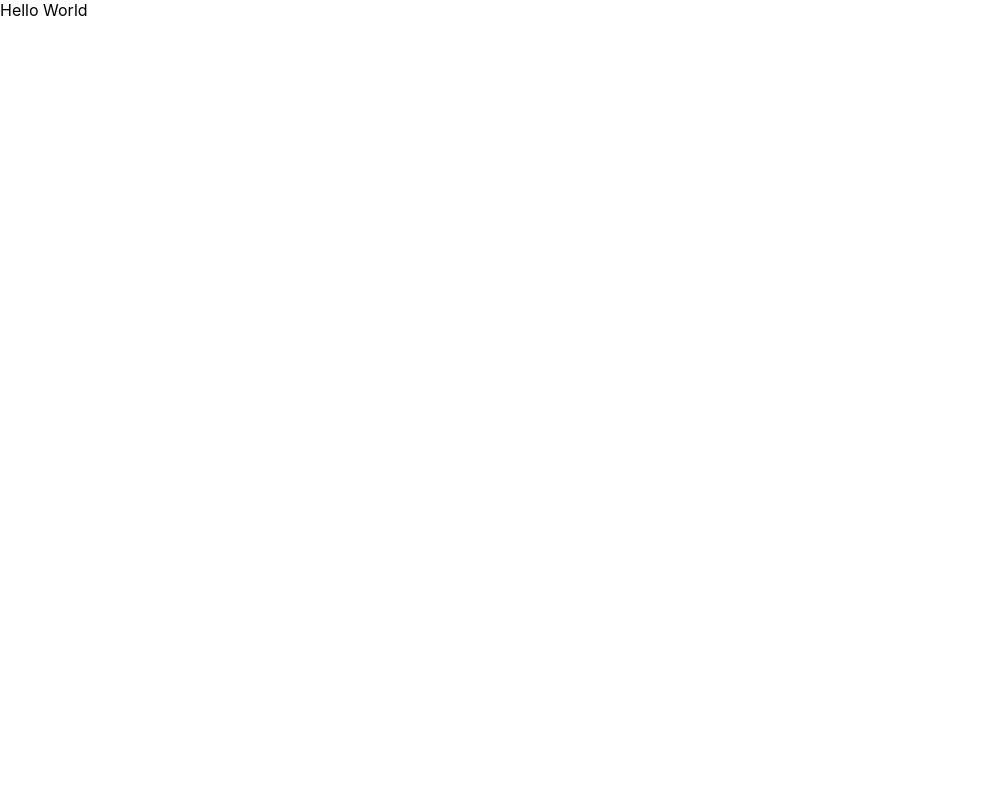
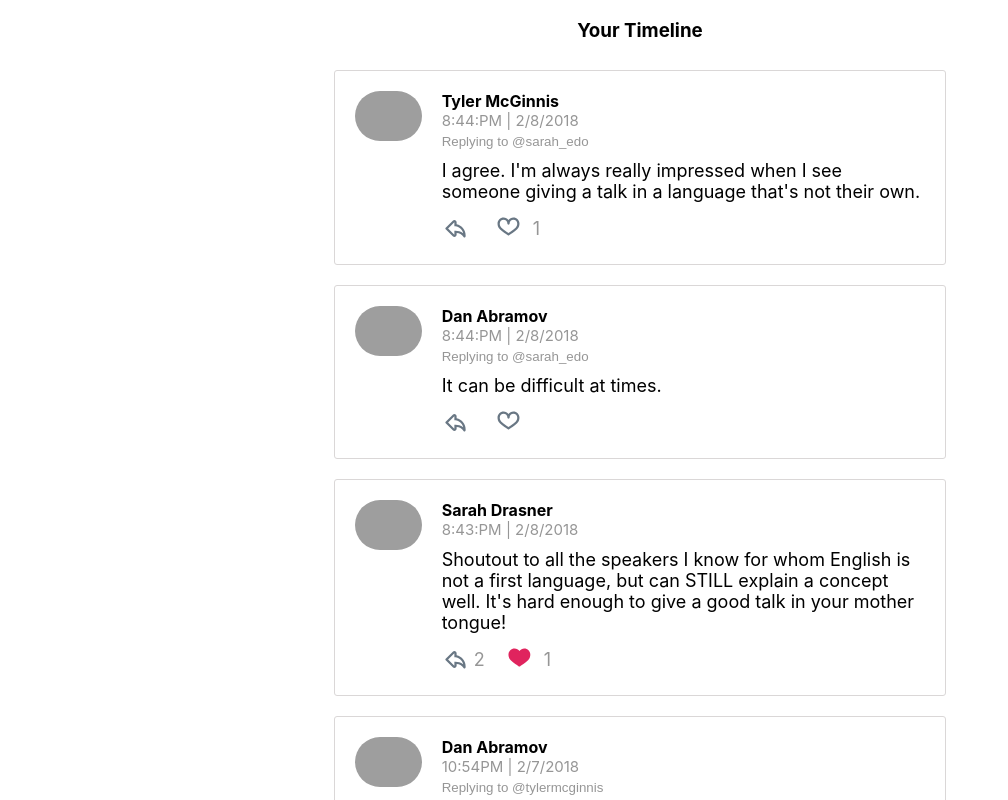
Before and after one commit to devonjhills/reactnd-chirper-redux-functional, a React (Create React App) app: page / in a window 1280 px wide. Shown: the top 800 px of the page, without its empty margins (0-1008 px from the left). Built offline with nearby package versions, Linux system fonts and the light colour scheme; grey boxes are pictures that could not be loaded.

Commit message:
add tweet component with useSelector() hook

```diff
--- a/package.json
+++ b/package.json
@@ -6,6 +6,7 @@
     "cra-template": "1.1.2",
     "react": "^17.0.2",
     "react-dom": "^17.0.2",
+    "react-icons": "^4.2.0",
     "react-redux": "^7.2.4",
     "react-scripts": "4.0.3",
     "redux": "^4.1.1",
--- a/src/App.js
+++ b/src/App.js
@@ -1,17 +1,17 @@
-import React from 'react'
-import { useDispatch } from "react-redux";
+import React from "react";
+import { useDispatch, useSelector, shallowEqual } from "react-redux";
 import { handleInitialData } from "./actions/shared";
+import Dashboard from "./components/Dashboard";
 
 function App() {
-
   const dispatch = useDispatch();
   dispatch(handleInitialData());
 
-  return (
-    <div>
-      Hello World
-    </div>
-  );
+  const authedUser = useSelector((state) => ({
+    loading: state.authedUser === null,
+  }), shallowEqual);
+
+  return <div>{authedUser.loading === true ? 'LOADING...' : <Dashboard />}</div>;
 }
 
 export default App;
--- /dev/null
+++ b/src/components/Dashboard.js
@@ -0,0 +1,26 @@
+import React from "react";
+import { useSelector, shallowEqual } from "react-redux";
+import Tweet from './Tweet'
+
+const Dashboard = () => {
+  const tweets = useSelector((state) => ({
+    tweetIds: Object.keys(state.tweets).sort(
+      (a, b) => state.tweets[b].timestamp - state.tweets[a].timestamp
+    ),
+  }), shallowEqual);
+
+  return (
+    <div>
+      <h3 className='center'>Your Timeline</h3>
+      <ul className='dashboard-list'>
+        {tweets.tweetIds.map((id) => (
+          <li key={id}>
+            <Tweet id={id} />
+          </li>
+        ))}
+      </ul>
+    </div>
+  );
+};
+
+export default Dashboard;
--- /dev/null
+++ b/src/components/Tweet.js
@@ -0,0 +1,77 @@
+import React from "react";
+import { useSelector, shallowEqual } from "react-redux";
+import { formatTweet, formatDate } from "../utils/helpers";
+import {
+  TiArrowBackOutline,
+  TiHeartOutline,
+  TiHeartFullOutline,
+} from "react-icons/ti";
+
+const Tweet = (props) => {
+  const tweets = useSelector((state) => state.tweets);
+  const users = useSelector((state) => state.users);
+  const authedUser = useSelector((state) => state.authedUser);
+
+  const tweet = tweets[props.id];
+  const parentTweet = tweet ? tweets[tweet.replyingTo] : null;
+
+  const formattedTweet = useSelector(
+    () => ({
+      authedUser,
+      tweet: tweet
+        ? formatTweet(tweet, users[tweet.author], authedUser, parentTweet)
+        : null,
+    }),
+    shallowEqual
+  );
+
+  const { name, avatar, timestamp, text, hasLiked, likes, replies, parent } =
+    formattedTweet.tweet;
+
+  const handleLike = (e) => {
+    e.preventDefault();
+
+    // todo: Handle Like Tweet
+  };
+  const toParent = (e, id) => {
+    e.preventDefault();
+    // todo: Redirect to parent Tweet.
+  };
+
+  return (
+    <div className="tweet">
+      <img src={avatar} alt={`Avatar of ${name}`} className="avatar" />
+      <div className="tweet-info">
+        <div>
+          <span>{name}</span>
+          <div>{formatDate(timestamp)}</div>
+          {parent && (
+            <button
+              className="replying-to"
+              onClick={(e) => toParent(e, parent.id)}
+            >
+              Replying to @{parent.author}
+            </button>
+          )}
+          <p>{text}</p>
+        </div>
+        <div className="tweet-icons">
+          <TiArrowBackOutline className="tweet-icon" />
+          <span>{replies !== 0 && replies}</span>
+          <button className="heart-button" onClick={handleLike}>
+            {hasLiked === true ? (
+              <TiHeartFullOutline color="#e0245e" className="tweet-icon" />
+            ) : (
+              <TiHeartOutline className="tweet-icon" />
+            )}
+          </button>
+          <span>{likes !== 0 && likes}</span>
+        </div>
+      </div>
+    </div>
+  );
+};
+
+export default Tweet;
+
+//tweet: formatTweet(tweet, users[tweet.author], authedUser),
--- a/src/index.css
+++ b/src/index.css
@@ -11,3 +11,160 @@ code {
   font-family: source-code-pro, Menlo, Monaco, Consolas, 'Courier New',
     monospace;
 }
+
+a {
+  text-decoration: none;
+  color: #252525;
+}
+
+.container {
+  max-width: 1000px;
+  margin: 0 auto;
+  padding: 10px;
+}
+
+.btn {
+  text-transform: uppercase;
+  margin: 35px auto;
+  padding: 10px;
+  border: 1px solid rgba(0,0,0,.29);
+  cursor: pointer;
+  background: #fff;
+  font-size: 16px;
+  width: 250px;
+  position: relative;
+}
+
+.btn:hover {
+  border-color: rgba(0,0,0,.5);
+  text-decoration: none;
+}
+
+.btn:focus {
+  outline: 0;
+  font-weight: 700;
+  border-width: 2px;
+}
+
+.center {
+  text-align: center;
+}
+
+.active {
+  font-weight: bold;
+}
+
+.nav ul {
+  display: flex;
+  flex-direction: row;
+  justify-content: flex-start;
+  text-decoration: none;
+}
+
+.nav li:first-child {
+  padding-left: 0;
+}
+
+ul {
+  padding-left: 0;
+}
+
+li {
+  list-style-type: none;
+  padding: 10px;
+  text-decoration: none;
+}
+
+.avatar {
+  height: 50px;
+  border-radius: 25px;
+  margin: 10px;
+}
+
+.tweet {
+  width: 100%;
+  max-width: 590px;
+  padding: 10px;
+  display: flex;
+  margin: 0 auto;
+  border: 1px solid #dad7d7;
+  border-radius: 3px;
+  cursor: pointer;
+}
+
+.tweet-info {
+  margin: 10px;
+  display: flex;
+  flex-direction: column;
+}
+
+/* Hacky but less typing in the video */
+.tweet-info > div > span:first-child {
+  font-weight: bold;
+  margin-right: 5px;
+}
+.tweet-info > div > span:nth-child(2) {
+  color: #969696;
+  font-size: 16px;
+}
+.tweet-info > div > div {
+  color: #969696;
+  font-size: 15px;
+}
+.tweet-info > div > p {
+  font-size: 18px;
+  margin: 10px 0;
+}
+.tweet-icons {
+  display: flex;
+  align-items: center;
+}
+.tweet-icons > span {
+  color: #969696;
+  margin: 0 15px 0 5px;
+  font-size: 18px !important;
+}
+.tweet-icon {
+  font-size: 27px;
+  color: #697784;
+}
+.tweet-icon:hover {
+  color: #00b5d6;
+  cursor: pointer;
+}
+.replying-to {
+  border: none;
+  background: transparent;
+  margin: 0;
+  padding: 0;
+  color: #969696;
+  cursor: pointer;
+}
+
+.heart-button {
+  background: transparent;
+  border: none;
+}
+
+.new-tweet {
+  width: 100%;
+  max-width: 590px;
+  margin: 0 auto;
+  display: flex;
+  flex-direction: column;
+}
+
+.textarea {
+  border-radius: 4px;
+  border: 1px solid #dad7d7;
+  padding: 10px;
+  font-size: 15px;
+  height: 100px;
+}
+
+.tweet-length {
+  text-align: right;
+  margin-top: 10px;
+  font-size: 20px;
+  color: #C3392A;
+}
```
Also changed, not shown: 1 other file (tests, documents, lock files or other folders).
